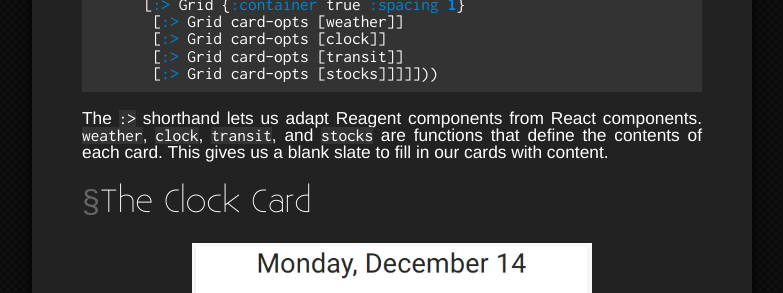
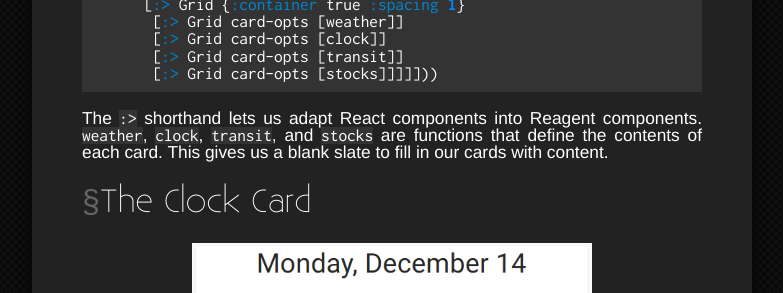
Before and after one commit to malloc47/malloc47.github.com, a Jekyll site: the page built from _posts/2020-12-28-dashboard-start.md, in a window 1280 px wide and 900 px high, scrolled down 2090 px. Shown: the part 152-445 px from the top of the window, without its empty margins (248-1031 px from the left). Built offline with Jekyll 4.4.1, drawn with Linux system fonts in a browser that asks for light colours; some web fonts are replaced.

````diff
--- a/_posts/2020-12-28-cockpit.md
+++ b/_posts/2020-12-28-dashboard-start.md
@@ -134,7 +135,7 @@ components:
        [:> Grid card-opts [stocks]]]]]))
 ```
 
-The `:>` shorthand lets us adapt Reagent components from React
+The `:>` shorthand lets us adapt React components into Reagent
 components. `weather`, `clock`, `transit`, and `stocks` are functions
 that define the contents of each card. This gives us a blank slate to
 fill in our cards with content.
````
Also changed, not shown: other parts of _posts/2020-12-28-dashboard-start.md (+1 -0 lines).
